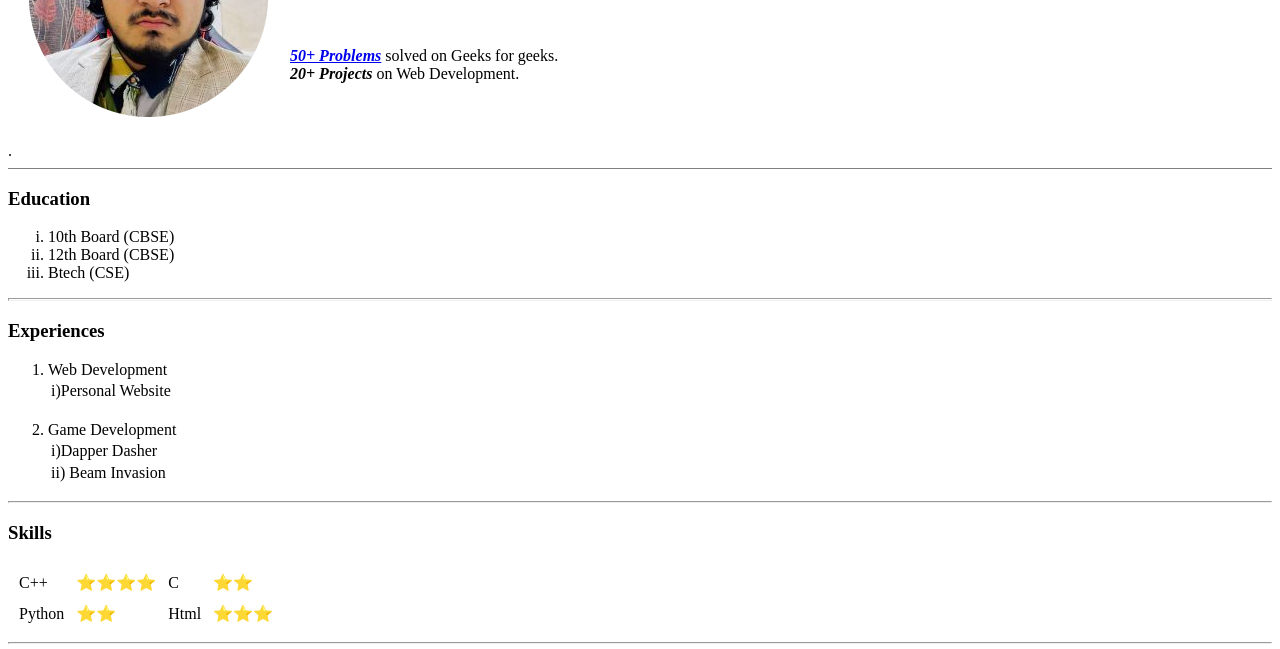
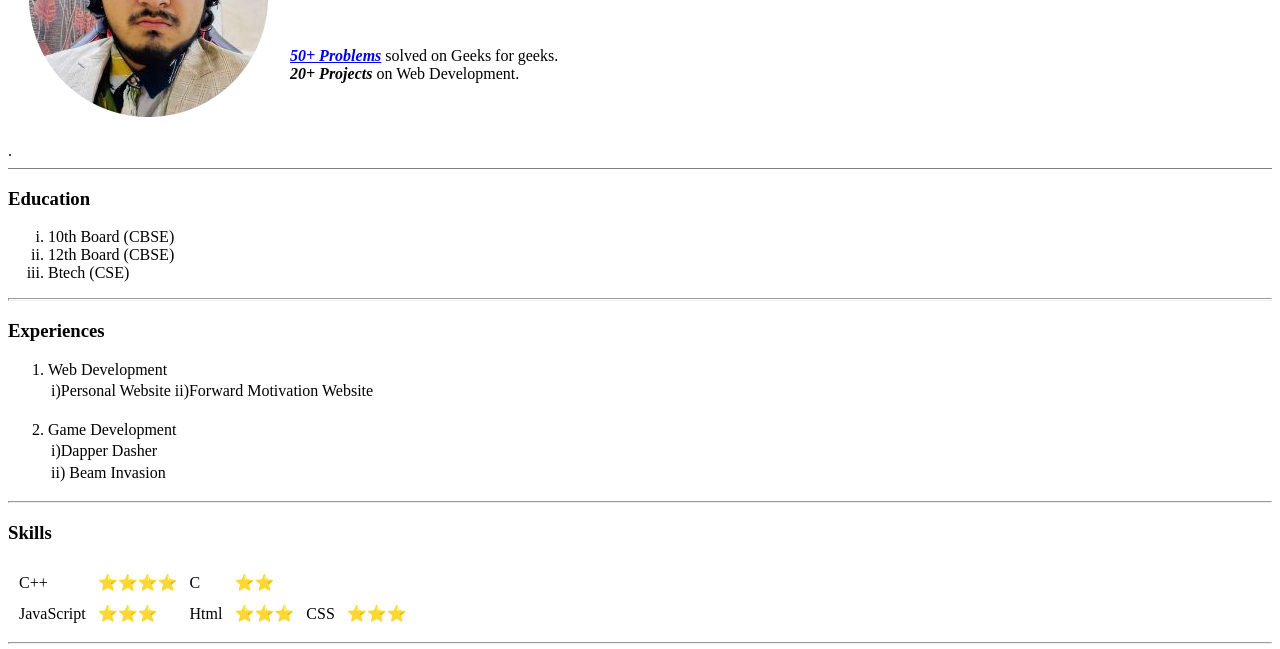
Before and after one commit to OmkarNanda01/CV, a plain HTML site: page index.html in a window 1280 px wide. Shown: the part 151-800 px from the top of the page. Drawn offline with Linux system fonts and the light colour scheme.

Commit message:
Update index.html

```diff
--- a/index.html
+++ b/index.html
@@ -39,6 +39,7 @@
         <table cellspacing="">
             <tr>
                 <td>i)Personal Website</td>
+                <td>ii)Forward Motivation Website</td>
             </tr>
         </table>
         <br>
@@ -69,10 +70,13 @@
             <td>⭐⭐</td>
         </tr-->
         <tr>
-            <td>Python</td>
-            <td>⭐⭐</td>
+            <td>JavaScript</td>
+            <td>⭐⭐⭐</td>
 
             <td>Html</td>
+            <td>⭐⭐⭐</td>
+
+            <td>CSS</td>
             <td>⭐⭐⭐</td>
         </tr>
         <!--tr>
```
